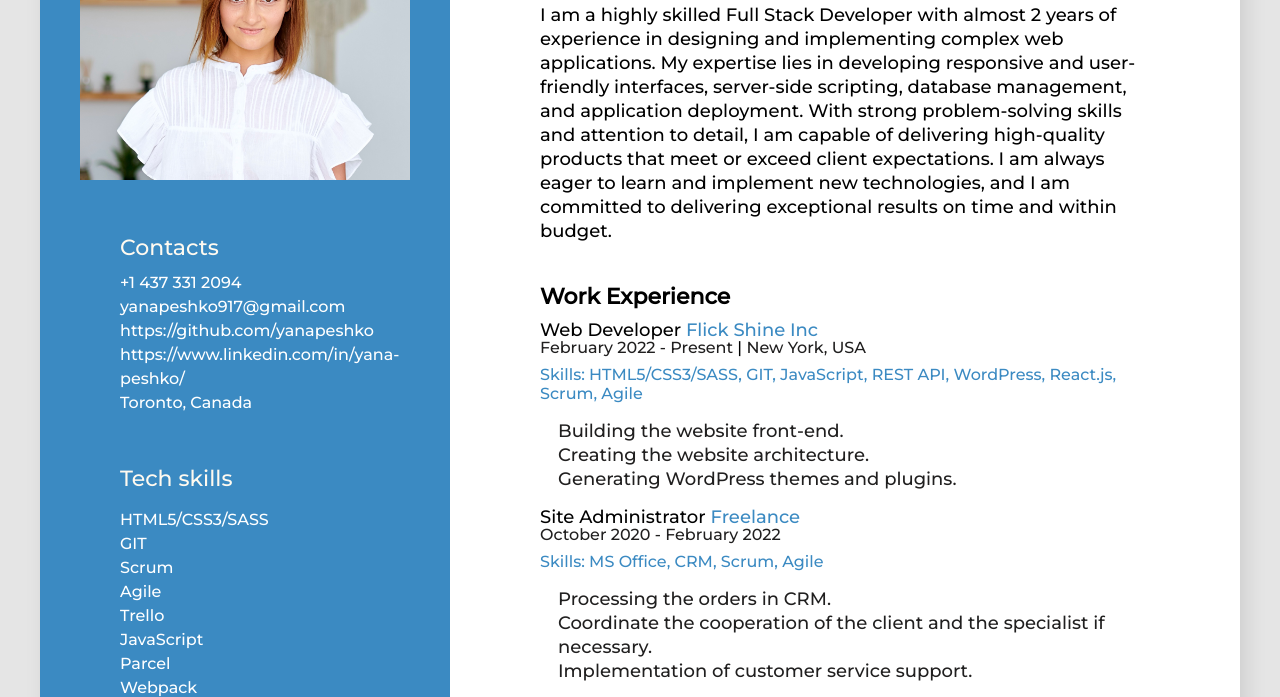
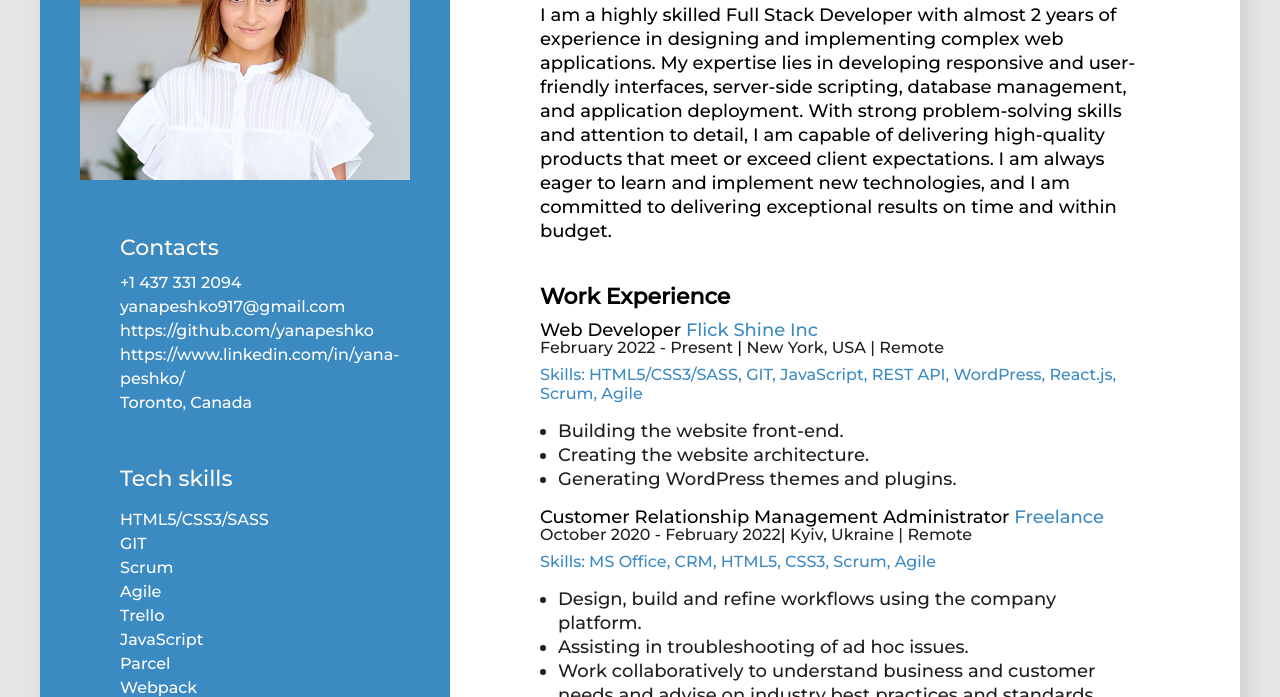
Before and after one commit to yanapeshko/my-resume, a React app: page / in a window 1280 px wide. Shown: the part 254-951 px from the top of the page. Built offline with nearby package versions, Linux system fonts and the light colour scheme.

Commit message:
updated duties

```diff
--- a/public/index.html
+++ b/public/index.html
@@ -49,7 +49,7 @@
             </h4>
             <p class="my-work-period">
               February 2022 - Present
-              <span class="my-work-divider">|</span> New York, USA
+              <span class="my-work-divider">|</span> New York, USA | Remote
             </p>
             <span class="about-me-description-skills">
               Skills: HTML5/CSS3/SASS, GIT, JavaScript, REST API, WordPress,
@@ -70,23 +70,27 @@
           <!---Company 2-->
           <div class="my-work-experience-company-block">
             <h4 class="my-work-experience-position">
-              Site Administrator
+              Customer Relationship Management Administrator
               <span class="my-work-experience-company">Freelance</span>
             </h4>
-            <p class="my-work-period">October 2020 - February 2022</p>
+            <p class="my-work-period">
+              October 2020 - February 2022<span class="my-work-divider">|</span>
+              Kyiv, Ukraine | Remote
+            </p>
             <span class="about-me-description-skills">
-              Skills: MS Office, CRM, Scrum, Agile
+              Skills: MS Office, CRM, HTML5, CSS3, Scrum, Agile
             </span>
             <ul class="my-work-experience-duties">
               <li class="my-work-experience-duty">
-                Processing the orders in CRM.
+                Design, build and refine workflows using the company platform.
               </li>
               <li class="my-work-experience-duty">
-                Coordinate the cooperation of the client and the specialist if
-                necessary.
+                Assisting in troubleshooting of ad hoc issues.
               </li>
               <li class="my-work-experience-duty">
-                Implementation of customer service support.
+                Work collaboratively to understand business and customer needs
+                and advise on industry best practices and standards related to
+                email marketing.
               </li>
             </ul>
           </div>
--- a/src/index.css
+++ b/src/index.css
@@ -127,7 +127,7 @@ body {
   padding: 0 0 0 18px;
 }
 .my-work-experience-duty {
-  list-style-type: none;
+  /* list-style-type: none; */
   font-style: normal;
   font-weight: normal;
   font-size: 18px;
```
